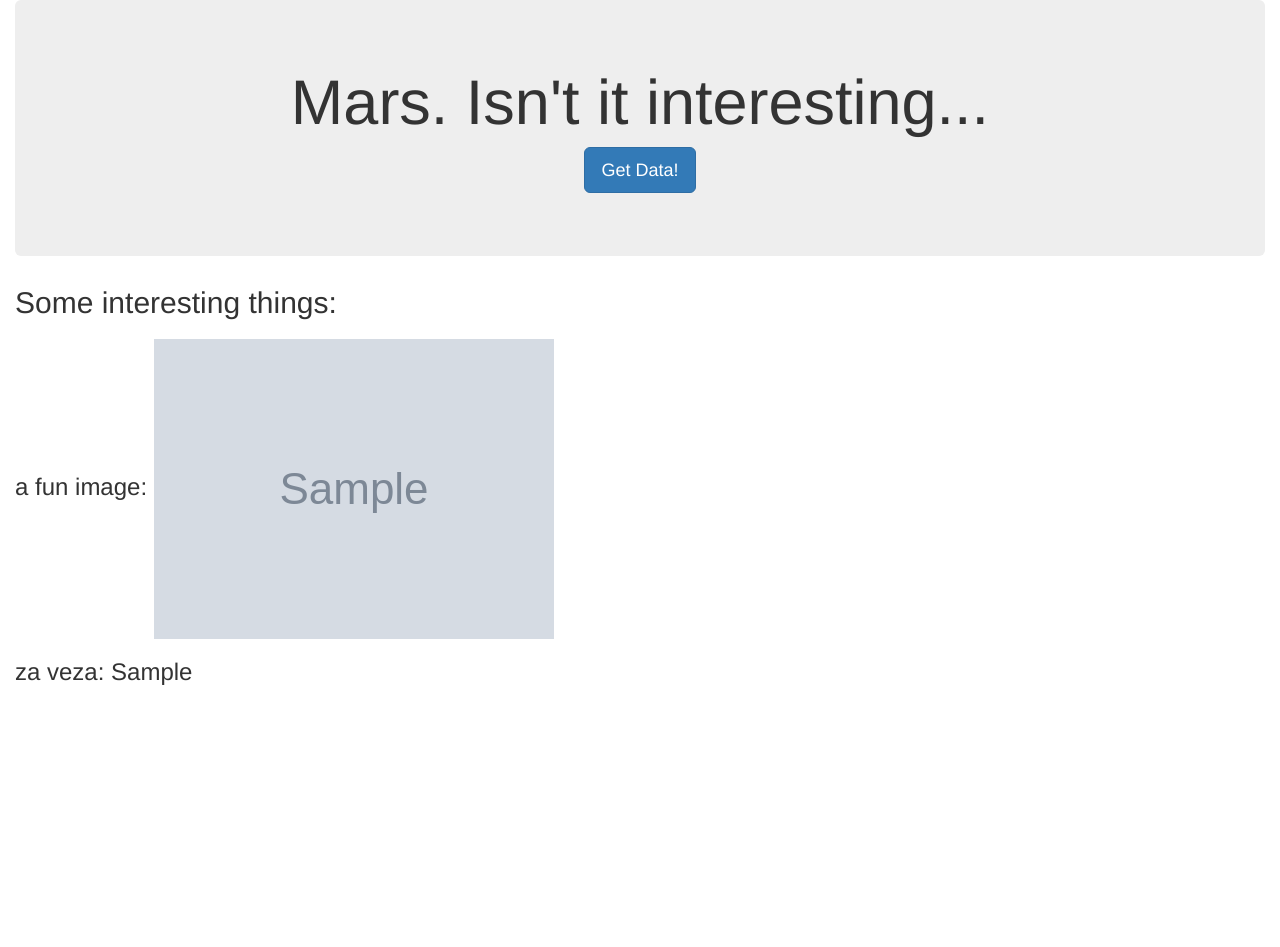
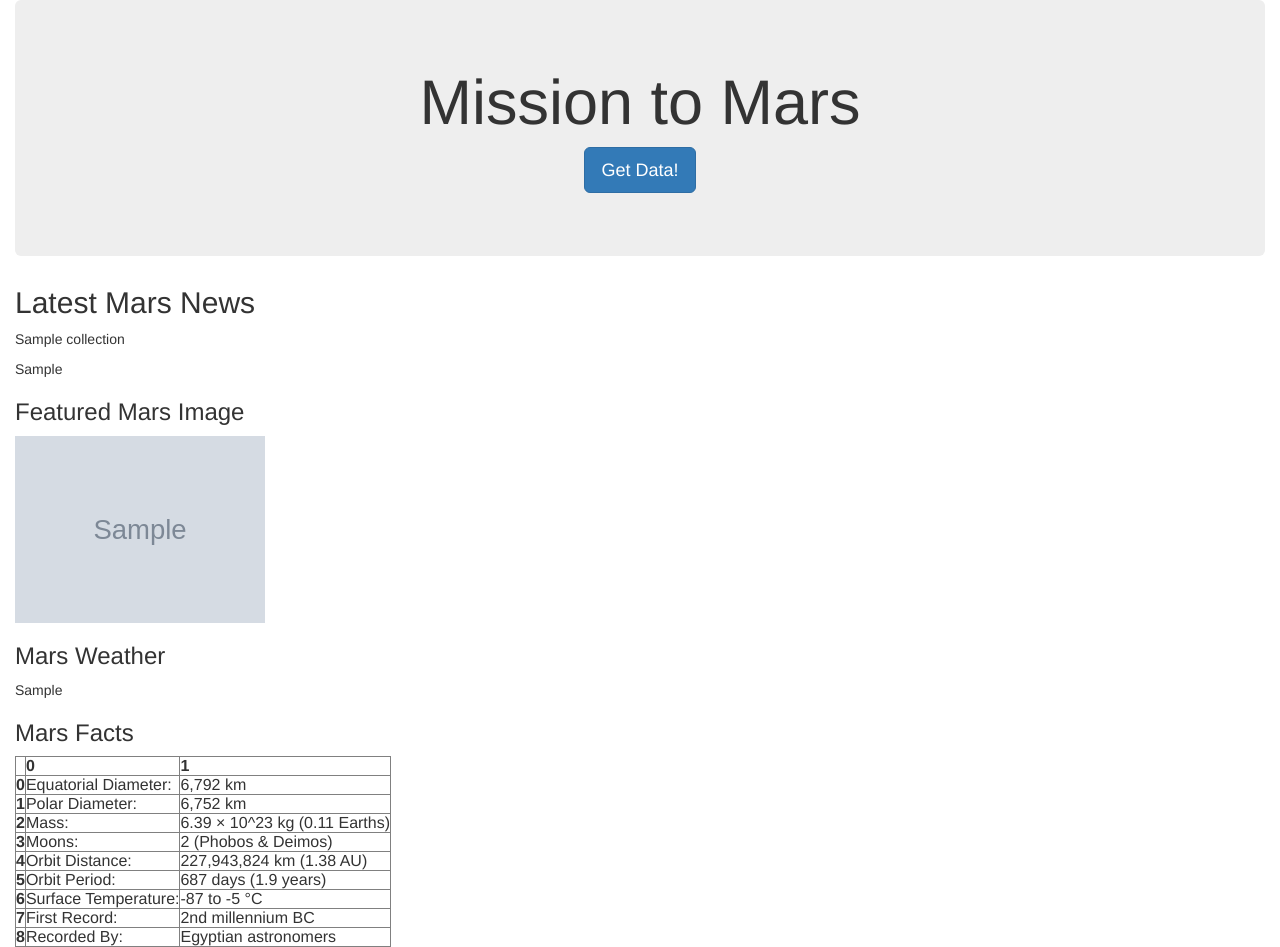
Before and after one commit to cajaffem/web-scraping-challenge, a Flask app: page / in a window 1280 px wide. Before the commit the page ends 685 px from the top, so only its background shows below. Run offline with Flask 2, Linux system fonts and the light colour scheme; grey boxes marked "Sample" are stand-in pictures; a database or web service that is not in the repository returns one stand-in record (values such as "Sample title"); some libraries are stand-ins or nearby versions.

Commit message:
added more to html

```diff
--- a/templates/index.html
+++ b/templates/index.html
@@ -11,12 +11,82 @@
 <body>
   <div class="container-fluid">
     <div class="jumbotron text-center">
-      <h1>Mars. Isn't it interesting...</h1>
+      <h1>Mission to Mars</h1>
       <p><a class="btn btn-primary btn-lg" href="/scrape" role="button">Get Data!</a></p>
     </div>
-    <h2>Some interesting things:</h2>
-    <h3>a fun image: <img src="{{ data.featured_image }}" alt="a fun image"</h3>
-    <h3>za veza: {{ data.mars_weather }}</h3>
+    <div>
+      <h2>Latest Mars News</h2>
+      <p>{{ data.news_title }}<p>
+          <p>{{ data.news_para }}</p>
+    </div>
+    <div>
+      <h3>Featured Mars Image</h3>
+      <img src="{{ data.featured_image }}" alt="a fun image" style="max-width: 20%; height: auto;">
+    </div>
+    <div>
+      <h3>Mars Weather</h3>
+      <p>{{ data.mars_weather }}</p>
+    </div>
+    <div>
+      <h3>Mars Facts</h3>
+      <table border="1" class="dataframe">
+        <thead>
+          <tr style="text-align: right;">
+            <th></th>
+            <th>0</th>
+            <th>1</th>
+          </tr>
+        </thead>
+        <tbody>
+          <tr>
+            <th>0</th>
+            <td>Equatorial Diameter:</td>
+            <td>6,792 km</td>
+          </tr>
+          <tr>
+            <th>1</th>
+            <td>Polar Diameter:</td>
+            <td>6,752 km</td>
+          </tr>
+          <tr>
+            <th>2</th>
+            <td>Mass:</td>
+            <td>6.39 × 10^23 kg (0.11 Earths)</td>
+          </tr>
+          <tr>
+            <th>3</th>
+            <td>Moons:</td>
+            <td>2 (Phobos &amp; Deimos)</td>
+          </tr>
+          <tr>
+            <th>4</th>
+            <td>Orbit Distance:</td>
+            <td>227,943,824 km (1.38 AU)</td>
+          </tr>
+          <tr>
+            <th>5</th>
+            <td>Orbit Period:</td>
+            <td>687 days (1.9 years)</td>
+          </tr>
+          <tr>
+            <th>6</th>
+            <td>Surface Temperature:</td>
+            <td>-87 to -5 °C</td>
+          </tr>
+          <tr>
+            <th>7</th>
+            <td>First Record:</td>
+            <td>2nd millennium BC</td>
+          </tr>
+          <tr>
+            <th>8</th>
+            <td>Recorded By:</td>
+            <td>Egyptian astronomers</td>
+          </tr>
+        </tbody>
+      </table>
+    </div>
+
   </div>
   </div>
 </body>
```
